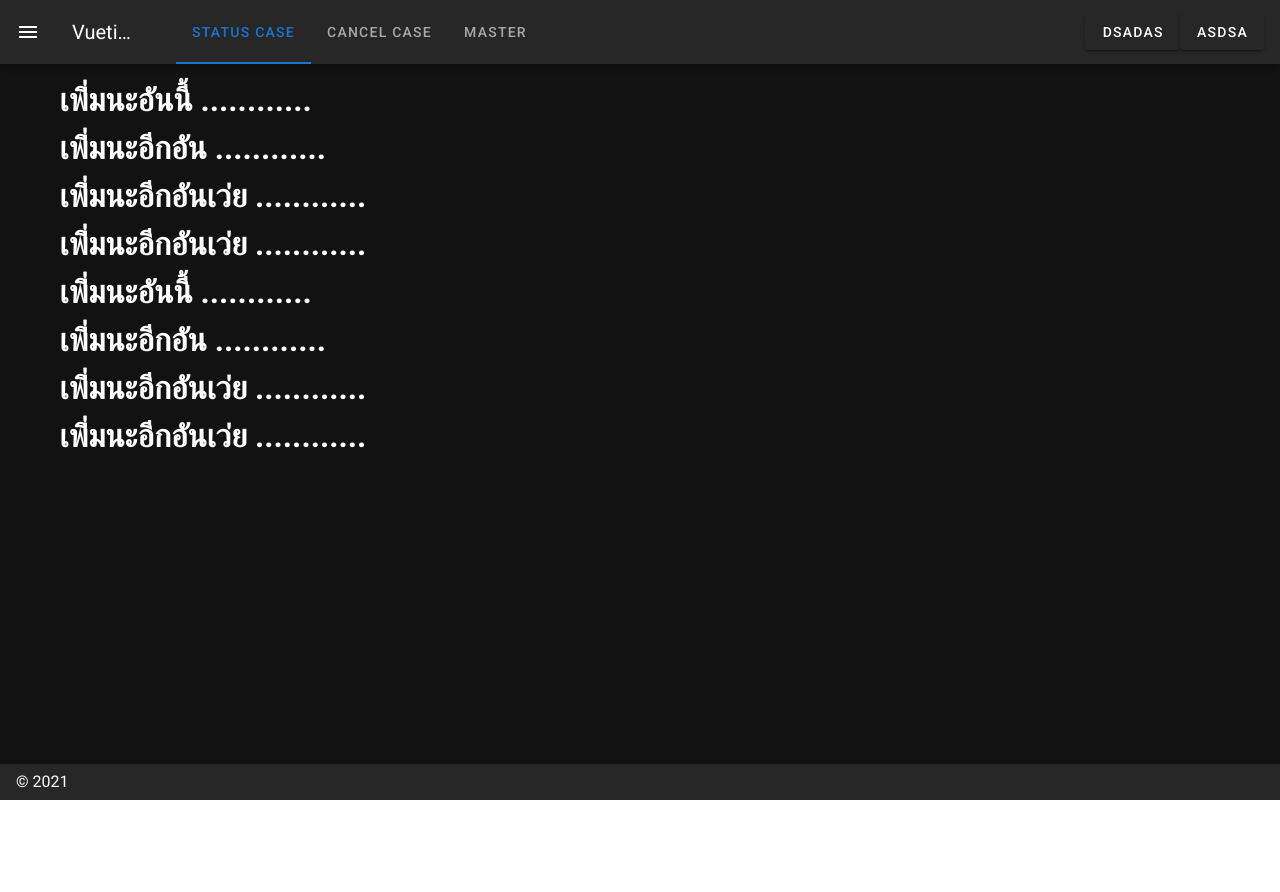
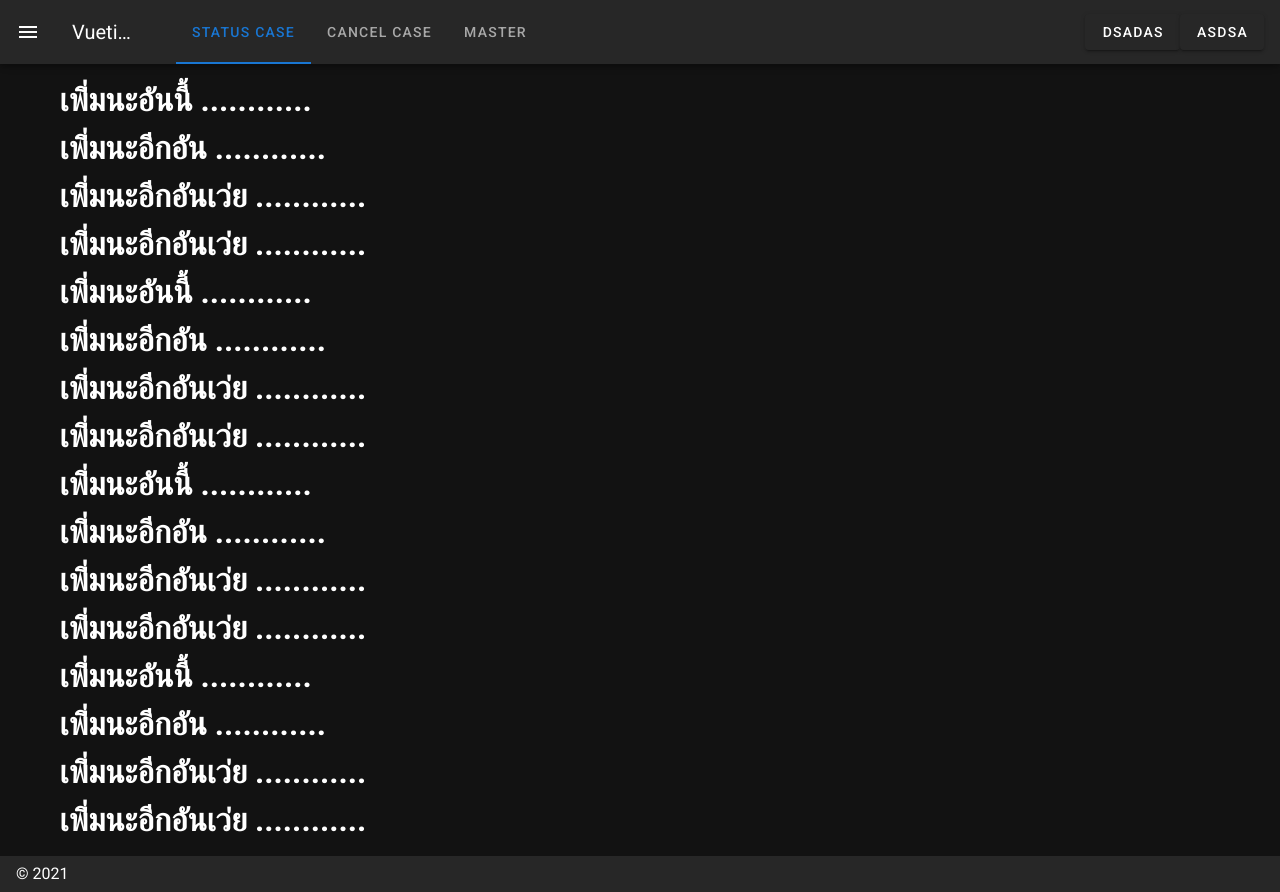
Before and after one commit to wizard2542/repair-it-support, a Nuxt app: page /cancel-case-page in a window 1280 px wide. Before the commit the page ends 800 px from the top, so only its background shows below. Built offline with nearby package versions, Linux system fonts and the light colour scheme.

Commit message:
Update cancel-case-page.vue

```diff
--- a/pages/cancel-case-page.vue
+++ b/pages/cancel-case-page.vue
@@ -1,5 +1,13 @@
 <template><div>
     <h1> เพิ่่มนะอันนี้ ............</h1>
+    <h1> เพิ่่มนะอีกอัน ............</h1>
+    <h1> เพิ่่มนะอีกอันเว่ย ............</h1>
+    <h1> เพิ่่มนะอีกอันเว่ย ............</h1>
+    <h1> เพิ่่มนะอันนี้ ............</h1>
+    <h1> เพิ่่มนะอีกอัน ............</h1>
+    <h1> เพิ่่มนะอีกอันเว่ย ............</h1>
+    <h1> เพิ่่มนะอีกอันเว่ย ............</h1>
+       <h1> เพิ่่มนะอันนี้ ............</h1>
     <h1> เพิ่่มนะอีกอัน ............</h1>
     <h1> เพิ่่มนะอีกอันเว่ย ............</h1>
     <h1> เพิ่่มนะอีกอันเว่ย ............</h1>
```
